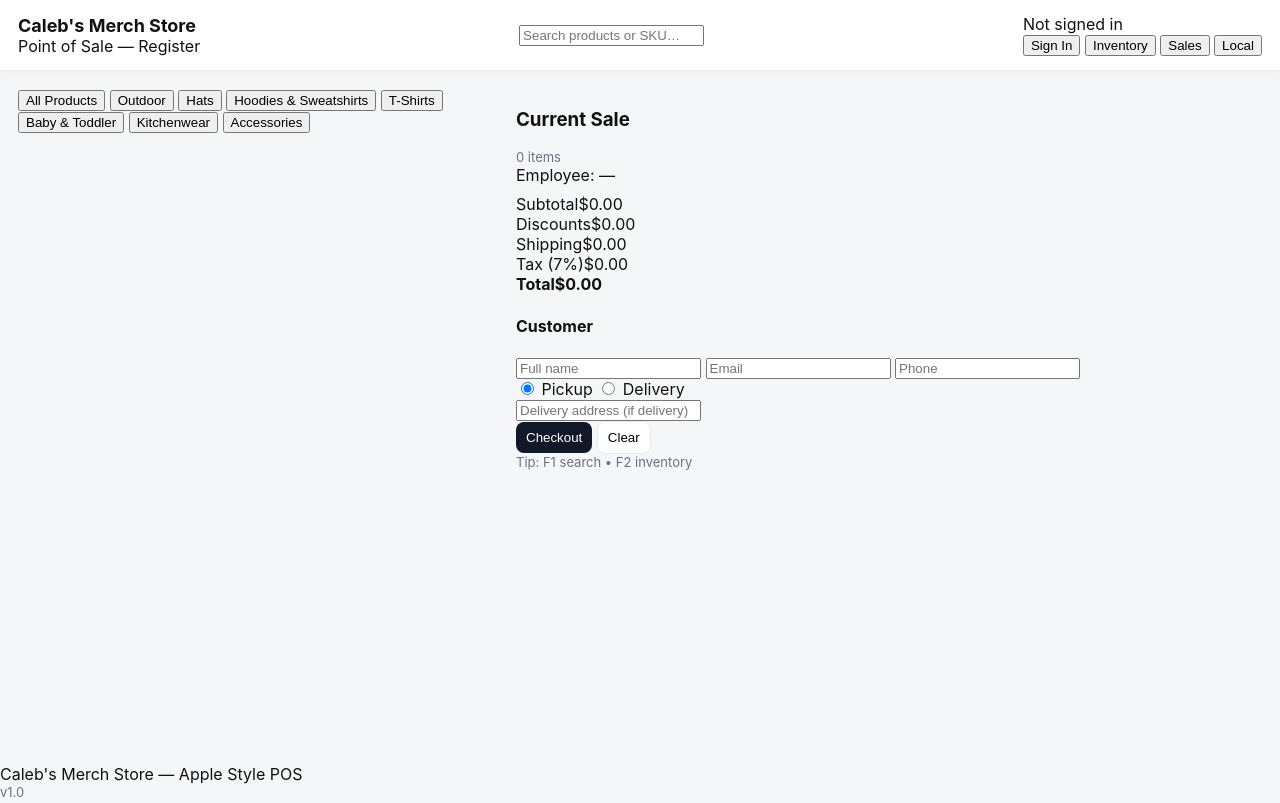
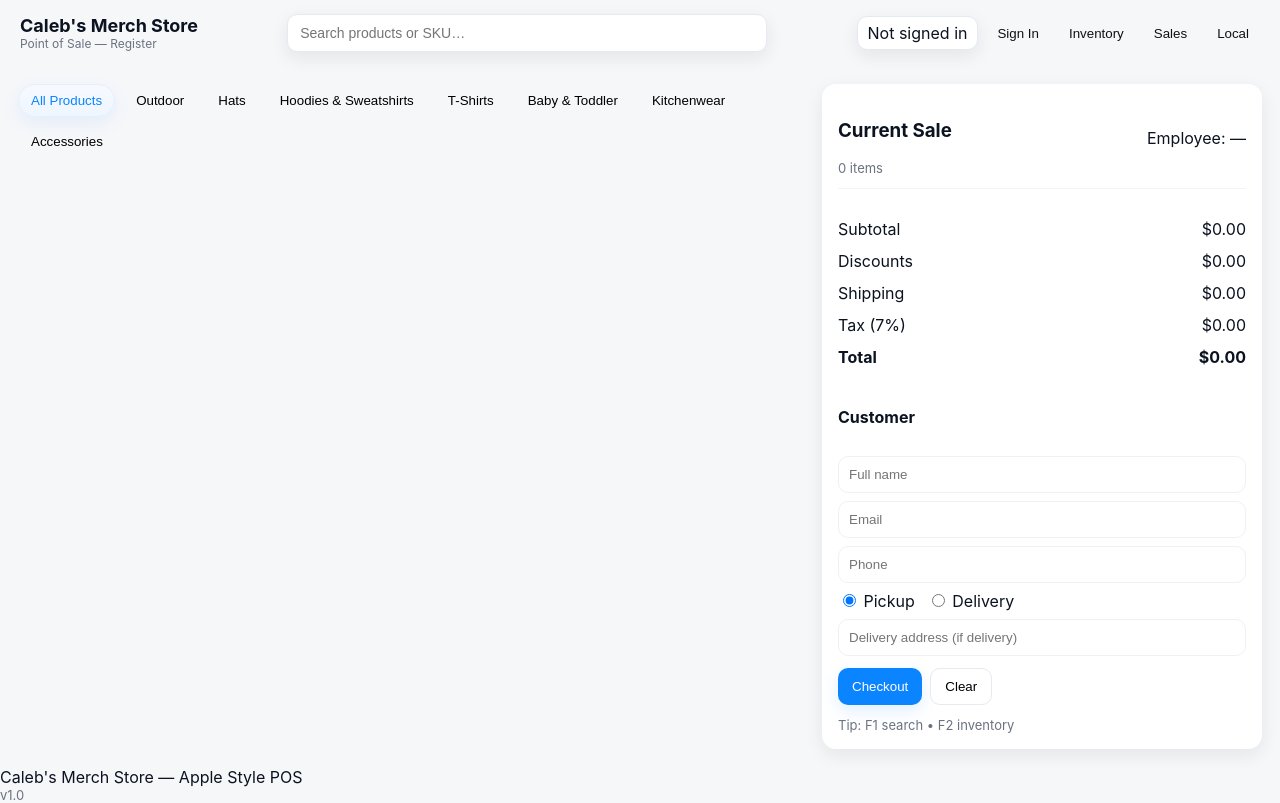
Before and after one commit to rkritzar39/Caleb-s-Merch-Store-POS, a plain HTML site: page index.html in a window 1280 px wide. Drawn offline with nearby package versions, Linux system fonts and the light colour scheme.

Commit message:
Update styles.css

```diff
--- a/styles.css
+++ b/styles.css
@@ -1,63 +1,74 @@
-/* White clean Square-style POS theme */
+/* Apple-style Clean POS */
+:root{
+  --bg:#f6f7f9;
+  --card:#ffffff;
+  --muted:#6b7280;
+  --accent:#0a84ff; /* iOS blue accent */
+  --shadow: 0 6px 18px rgba(16,24,40,0.08);
+  --radius:14px;
+  --glass: rgba(255,255,255,0.6);
+}
+
 *{box-sizing:border-box}
-body{font-family:Inter,system-ui,-apple-system,'Segoe UI',Roboto,Arial;background:#f5f6f8;color:#111;margin:0;height:100vh;display:flex;flex-direction:column}
-.topbar{display:flex;justify-content:space-between;align-items:center;padding:14px 18px;background:#fff;border-bottom:1px solid #e6e9ee;box-shadow:0 1px 4px rgba(16,24,40,0.04)}
+html,body{height:100%;margin:0;font-family: -apple-system, BlinkMacSystemFont, "Segoe UI", Roboto, "Helvetica Neue", Arial;}
+body{background:var(--bg);color:#0b1220;display:flex;flex-direction:column}
+
+/* Topbar */
+.topbar{display:flex;align-items:center;justify-content:space-between;padding:14px 20px;background:transparent}
 .brand .logo{font-weight:700;font-size:18px}
-.brand .subtitle{font-size:12px;color:#6b7280}
-.top-right{display:flex;align-items:center;gap:8px}
-.user-badge{background:#eef2ff;color:#1e3a8a;padding:6px 10px;border-radius:8px;font-size:13px}
-.btn{background:#fff;border:1px solid #e6e9ee;padding:8px 10px;border-radius:8px;cursor:pointer}
-.btn.primary{background:#111827;color:#fff;border:none}
-.btn.ghost{background:transparent;border:1px solid transparent;color:#374151}
-.muted{color:#6b7280;font-size:13px}
+.brand .tag{font-size:12px;color:var(--muted)}
+.center{flex:1;display:flex;justify-content:center}
+.search-wrap{width:480px}
+#searchInput{width:100%;padding:10px 12px;border-radius:10px;border:1px solid #e6e9ef;background:#fff;box-shadow:var(--shadow);font-size:14px}
 
-/* Register layout */
-.register{display:grid;grid-template-columns:480px 1fr;gap:18px;padding:18px;flex:1;align-items:stretch}
-.left-panel{display:flex;flex-direction:column;gap:12px}
-.category-bar{display:flex;flex-wrap:wrap;gap:8px;align-items:center}
-.cat{background:#fff;border:1px solid #e6e9ee;padding:8px 10px;border-radius:8px;cursor:pointer}
-.cat.active{background:#111827;color:#fff;border-color:#111827}
-.search{margin-left:auto;padding:8px 10px;border-radius:8px;border:1px solid #e6e9ee;width:220px}
+/* Right area */
+.right{display:flex;align-items:center;gap:8px}
+.icon-btn{background:transparent;border:1px solid transparent;padding:8px 10px;border-radius:10px;cursor:pointer;color:#111}
+.user-info{background:#fff;padding:6px 10px;border-radius:10px;border:1px solid #e6e9ef;box-shadow:var(--shadow)}
 
-/* Product grid */
-.product-grid{display:grid;grid-template-columns:repeat(auto-fill,minmax(140px,1fr));gap:12px;overflow:auto}
-.product{background:#fff;border:1px solid #e6e9ee;border-radius:12px;padding:10px;cursor:pointer;display:flex;flex-direction:column;gap:10px;align-items:center;text-align:center}
-.product img{width:100%;height:100px;object-fit:cover;border-radius:8px}
-.product .name{font-weight:600;font-size:14px;color:#111}
-.product .price{color:#374151;font-size:13px}
+/* Main register layout */
+.register{display:grid;grid-template-columns:1fr 440px;gap:18px;padding:18px;flex:1;align-items:start}
+.left-col{display:flex;flex-direction:column;gap:12px}
+.pill{padding:8px 12px;border-radius:999px;border:1px solid transparent;background:transparent;cursor:pointer}
+.pill.active{background:linear-gradient(180deg,#f7f9ff,#eef6ff);border-color:#e3efff;color:var(--accent);box-shadow:0 6px 18px rgba(10,132,255,0.08)}
+.category-pills{display:flex;flex-wrap:wrap;gap:8px;align-items:center}
 
-/* Right panel (cart) */
-.right-panel{background:#fff;border:1px solid #e6e9ee;border-radius:12px;padding:14px;display:flex;flex-direction:column;gap:12px}
-.cart-header{display:flex;justify-content:space-between;align-items:center}
-.cart-list{overflow:auto;max-height:46vh;border-top:1px solid #f3f4f6;padding-top:8px}
-.cart-item{display:flex;justify-content:space-between;padding:10px 6px;border-bottom:1px dashed #f3f4f6}
-.cart-item .controls{display:flex;gap:6px}
-.cart-totals{padding-top:8px;border-top:1px solid #f3f4f6}
-.line{display:flex;justify-content:space-between;padding:6px 0}
+.product-grid{display:grid;grid-template-columns:repeat(auto-fill,minmax(160px,1fr));gap:12px;overflow:auto;padding:4px}
+.product{background:var(--card);border-radius:12px;padding:12px;border:1px solid #eef2f7;box-shadow:var(--shadow);cursor:pointer;display:flex;flex-direction:column;gap:8px;align-items:center;transition:transform .12s,box-shadow .12s}
+.product:hover{transform:translateY(-6px);box-shadow:0 12px 30px rgba(10,132,255,0.06)}
+.product img{width:100%;height:110px;object-fit:cover;border-radius:8px;background:#f3f4f6}
+.product .name{font-weight:600;text-align:center}
+.product .price{color:var(--muted)}
+
+/* Right column */
+.right-col{display:flex;flex-direction:column;gap:12px}
+.register-card{background:var(--card);padding:16px;border-radius:var(--radius);box-shadow:var(--shadow);display:flex;flex-direction:column;gap:12px}
+.register-header{display:flex;justify-content:space-between;align-items:center}
+.muted{color:var(--muted);font-size:13px}
+.cart-list{max-height:44vh;overflow:auto;border-top:1px solid #f3f4f6;padding-top:12px;display:flex;flex-direction:column;gap:10px}
+.cart-item{display:flex;justify-content:space-between;align-items:center;padding:8px;border-radius:10px;border:1px solid #f3f4f6;background:linear-gradient(180deg,#fff,#fbfdff)}
+.cart-item .meta{font-size:13px;color:var(--muted)}
+.row{display:flex;justify-content:space-between;padding:6px 0}
 .total{font-weight:700;font-size:16px}
+.customer-section{display:flex;flex-direction:column;gap:8px}
+.customer-section input{padding:10px;border-radius:10px;border:1px solid #eef2f7;background:#fff}
+.delivery-row{display:flex;gap:12px;align-items:center}
+.actions-row{display:flex;gap:8px}
+.btn{padding:10px 14px;border-radius:10px;border:1px solid #e6e9ef;background:#fff;cursor:pointer}
+.btn.primary{background:var(--accent);color:#fff;border:none;box-shadow:0 6px 18px rgba(10,132,255,0.12)}
 
-/* customer */
-.customer-block{display:flex;flex-direction:column;gap:8px}
-.customer-block input{padding:8px;border-radius:8px;border:1px solid #e6e9ee}
-
-/* actions */
-.cart-actions{display:flex;gap:8px}
-.row-inline{display:flex;gap:12px;align-items:center}
-
-/* modals */
-.modal{position:fixed;inset:0;background:rgba(2,6,23,0.45);display:flex;justify-content:center;align-items:center;padding:18px;z-index:999}
+/* Modal */
+.modal{position:fixed;inset:0;background:rgba(8,12,20,0.35);display:flex;justify-content:center;align-items:center;z-index:999}
 .modal.hidden{display:none}
-.modal-card{background:#fff;padding:18px;border-radius:12px;width:420px;max-height:90vh;overflow:auto;box-shadow:0 10px 30px rgba(2,6,23,0.08)}
-.modal-card.wide{width:880px}
+.modal-card{background:var(--card);padding:16px;border-radius:12px;width:420px;box-shadow:0 12px 40px rgba(11,18,28,0.12)}
+.modal-card.wide{width:920px}
 .modal-actions{display:flex;justify-content:flex-end;gap:8px;margin-top:12px}
-
-/* inventory list */
 .inv-list{display:flex;flex-direction:column;gap:10px;max-height:56vh;overflow:auto}
-.inventory-row{display:flex;justify-content:space-between;align-items:center;padding:8px;border:1px solid #f3f4f6;border-radius:8px}
+.inventory-row{display:flex;justify-content:space-between;align-items:center;padding:10px;border-radius:10px;border:1px solid #f3f6fb;background:#fff}
 
 /* responsive */
 @media (max-width:1000px){
   .register{grid-template-columns:1fr;grid-auto-rows:auto}
-  .right-panel{order:2}
-  .left-panel{order:1}
+  .right-col{order:2}
+  .left-col{order:1}
 }
```
